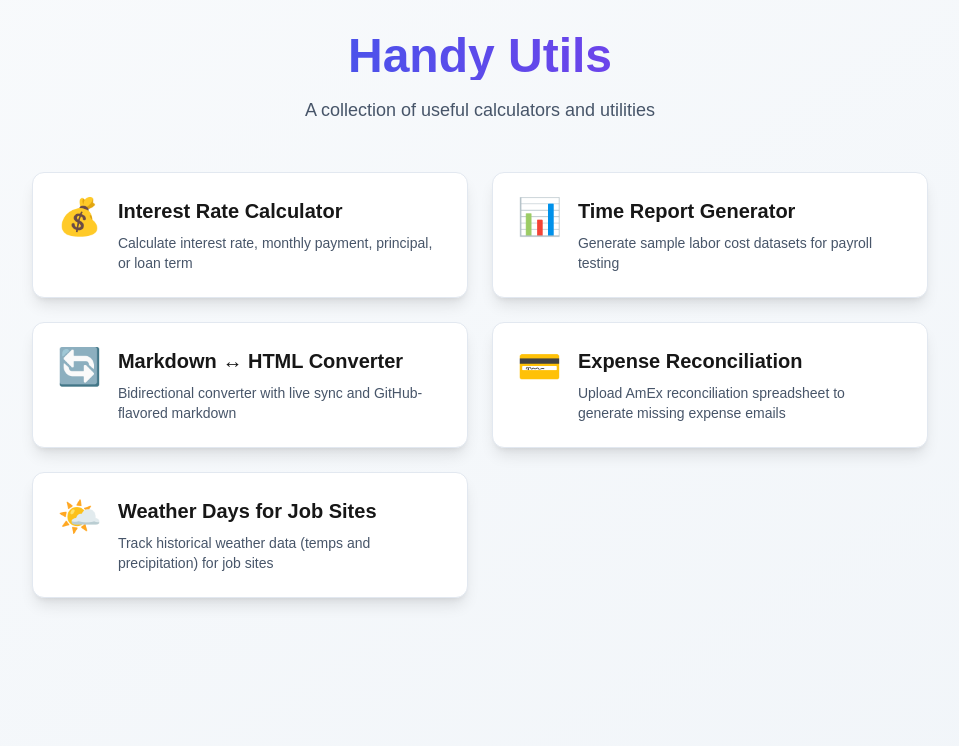
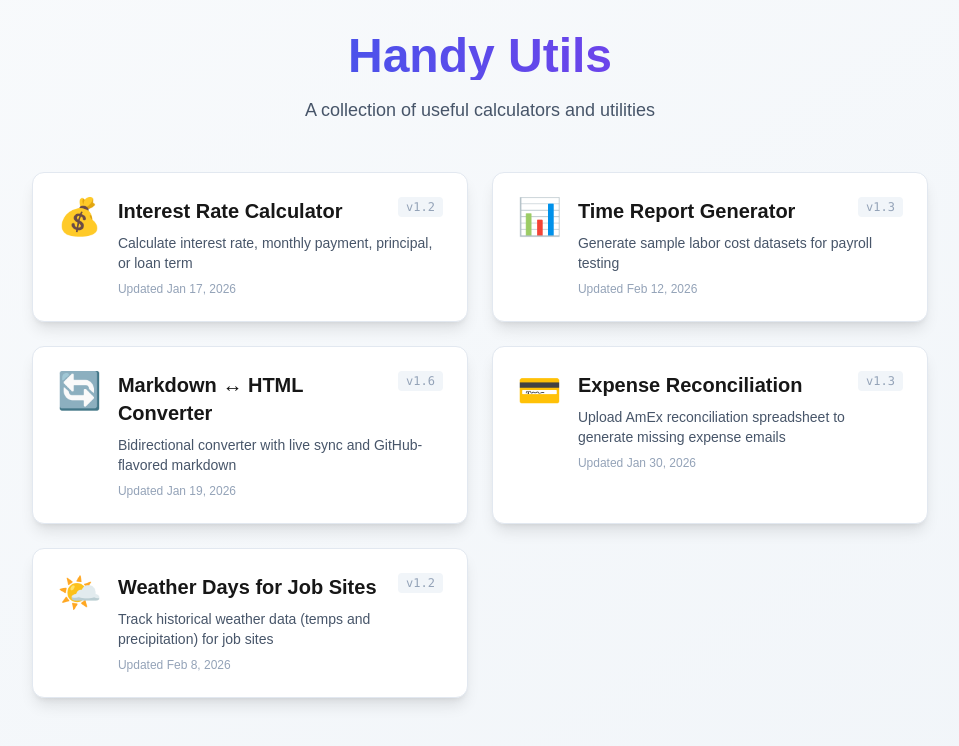
Before and after one commit to kolbykappes/handy-utils, a Next.js app: page / in a window 1280 px wide. Shown: the top 746 px of the page, without its empty margins (160-1119 px from the left). Built offline with nearby package versions, Linux system fonts and the light colour scheme.

Commit message:
Add version numbers and last updated dates to home page tool cards

```diff
--- a/app/page.tsx
+++ b/app/page.tsx
@@ -7,30 +7,40 @@ export default function Home() {
       description: "Calculate interest rate, monthly payment, principal, or loan term",
       href: "/calculators/interest-rate",
       icon: "💰",
+      version: "1.2",
+      updatedAt: "2026-01-17",
     },
     {
       name: "Time Report Generator",
       description: "Generate sample labor cost datasets for payroll testing",
       href: "/calculators/time-report",
       icon: "📊",
+      version: "1.3",
+      updatedAt: "2026-02-12",
     },
     {
       name: "Markdown ↔ HTML Converter",
       description: "Bidirectional converter with live sync and GitHub-flavored markdown",
       href: "/converters/markdown-html",
       icon: "🔄",
+      version: "1.6",
+      updatedAt: "2026-01-19",
     },
     {
       name: "Expense Reconciliation",
       description: "Upload AmEx reconciliation spreadsheet to generate missing expense emails",
       href: "/tools/expense-reconciliation",
       icon: "💳",
+      version: "1.3",
+      updatedAt: "2026-01-30",
     },
     {
       name: "Weather Days for Job Sites",
       description: "Track historical weather data (temps and precipitation) for job sites",
       href: "/tools/weather-days",
       icon: "🌤️",
+      version: "1.2",
+      updatedAt: "2026-02-08",
     },
   ];
 
@@ -56,11 +66,19 @@ export default function Home() {
               <div className="flex items-start gap-4">
                 <div className="text-4xl">{calculator.icon}</div>
                 <div className="flex-1">
-                  <h2 className="text-xl font-semibold mb-2 group-hover:text-blue-600 dark:group-hover:text-blue-400 transition-colors">
-                    {calculator.name}
-                  </h2>
-                  <p className="text-slate-600 dark:text-slate-400 text-sm">
+                  <div className="flex items-start justify-between gap-2 mb-2">
+                    <h2 className="text-xl font-semibold group-hover:text-blue-600 dark:group-hover:text-blue-400 transition-colors">
+                      {calculator.name}
+                    </h2>
+                    <span className="shrink-0 text-xs text-slate-400 dark:text-slate-500 font-mono bg-slate-100 dark:bg-slate-700 px-2 py-0.5 rounded">
+                      v{calculator.version}
+                    </span>
+                  </div>
+                  <p className="text-slate-600 dark:text-slate-400 text-sm mb-2">
                     {calculator.description}
+                  </p>
+                  <p className="text-xs text-slate-400 dark:text-slate-500">
+                    Updated {new Date(calculator.updatedAt + "T00:00:00").toLocaleDateString("en-US", { year: "numeric", month: "short", day: "numeric" })}
                   </p>
                 </div>
               </div>
```
